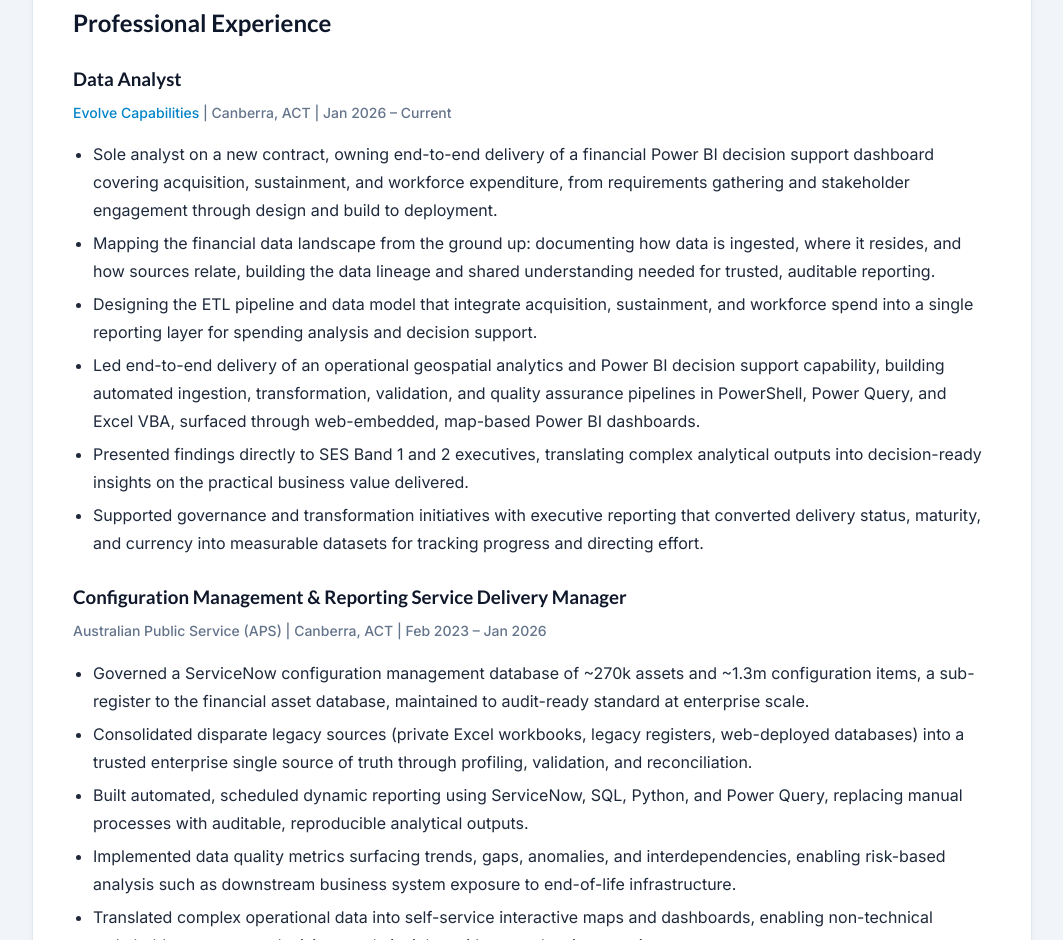
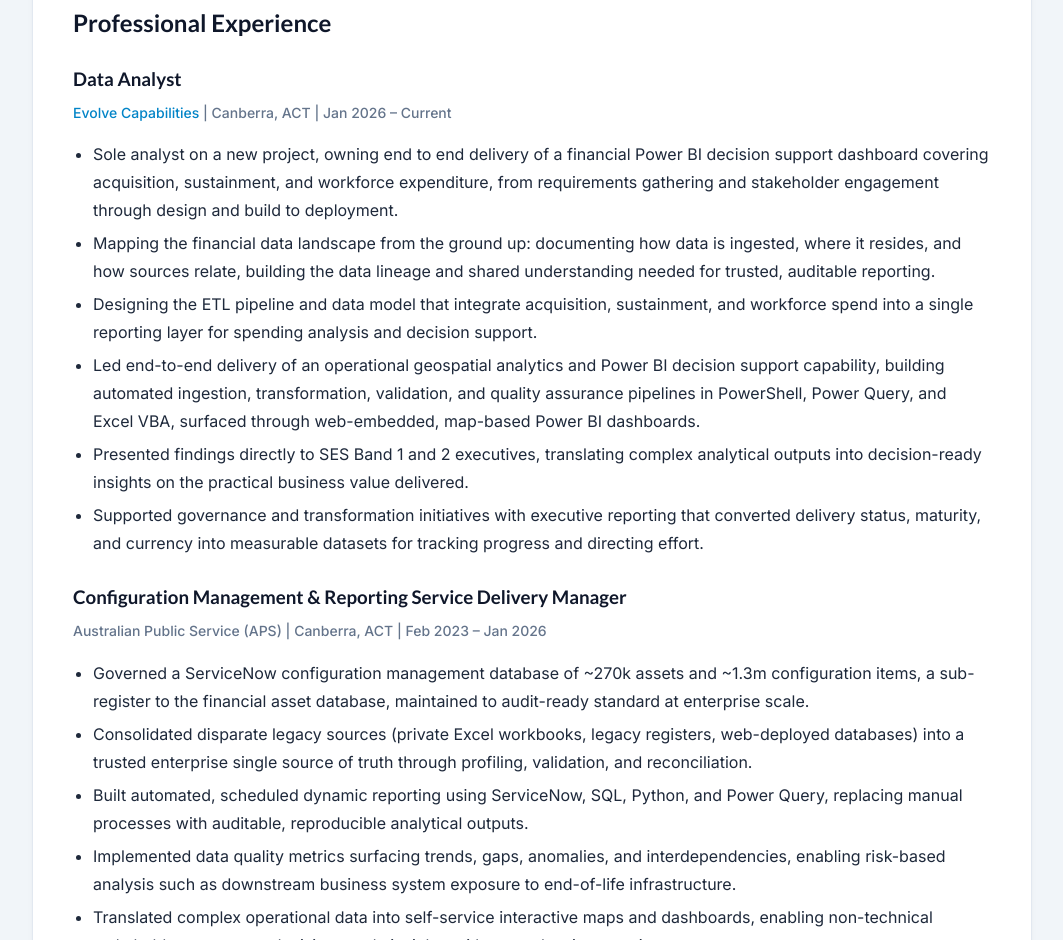
Before and after one commit to tobincvb/tobincvb.github.io, a plain HTML site: page industry.html in a window 1280 px wide. Shown: the part 1317-2257 px from the top of the page, without its empty margins (108-1171 px from the left). Drawn offline with Linux system fonts and the light colour scheme.

Commit message:
Update project description for clarity

```diff
--- a/industry.html
+++ b/industry.html
@@ -67,7 +67,7 @@
     <h3>Data Analyst</h3>
     <p class="cv-meta"><a href="https://evolvecapabilities.com" target="_blank">Evolve Capabilities</a> | Canberra, ACT | Jan 2026 &ndash; Current</p>
     <ul class="cv-list">
-      <li>Sole analyst on a new contract, owning end-to-end delivery of a financial Power BI decision support dashboard covering acquisition, sustainment, and workforce expenditure, from requirements gathering and stakeholder engagement through design and build to deployment.</li>
+      <li>Sole analyst on a new project, owning end to end delivery of a financial Power BI decision support dashboard covering acquisition, sustainment, and workforce expenditure, from requirements gathering and stakeholder engagement through design and build to deployment.</li>
       <li>Mapping the financial data landscape from the ground up: documenting how data is ingested, where it resides, and how sources relate, building the data lineage and shared understanding needed for trusted, auditable reporting.</li>
       <li>Designing the ETL pipeline and data model that integrate acquisition, sustainment, and workforce spend into a single reporting layer for spending analysis and decision support.</li>
       <li>Led end-to-end delivery of an operational geospatial analytics and Power BI decision support capability, building automated ingestion, transformation, validation, and quality assurance pipelines in PowerShell, Power Query, and Excel VBA, surfaced through web-embedded, map-based Power BI dashboards.</li>
```
